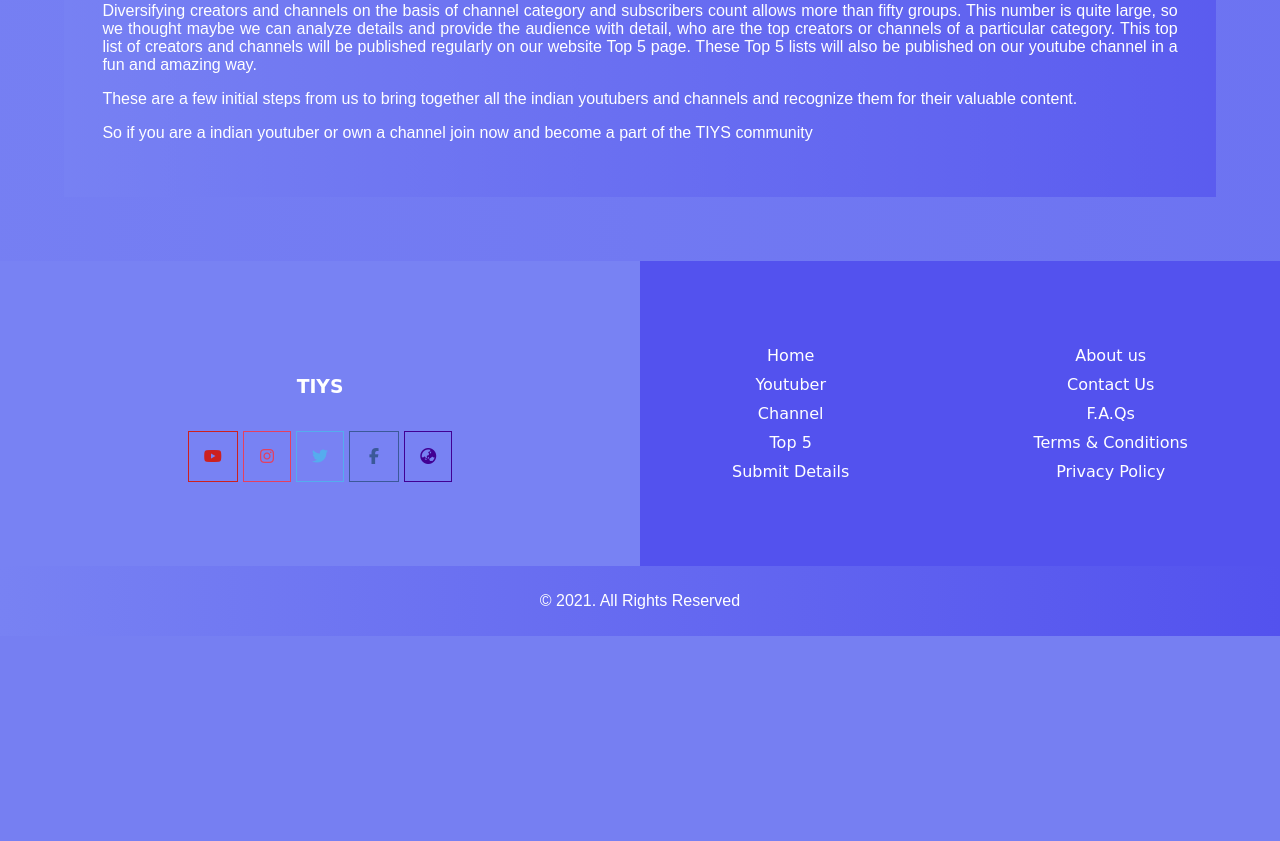
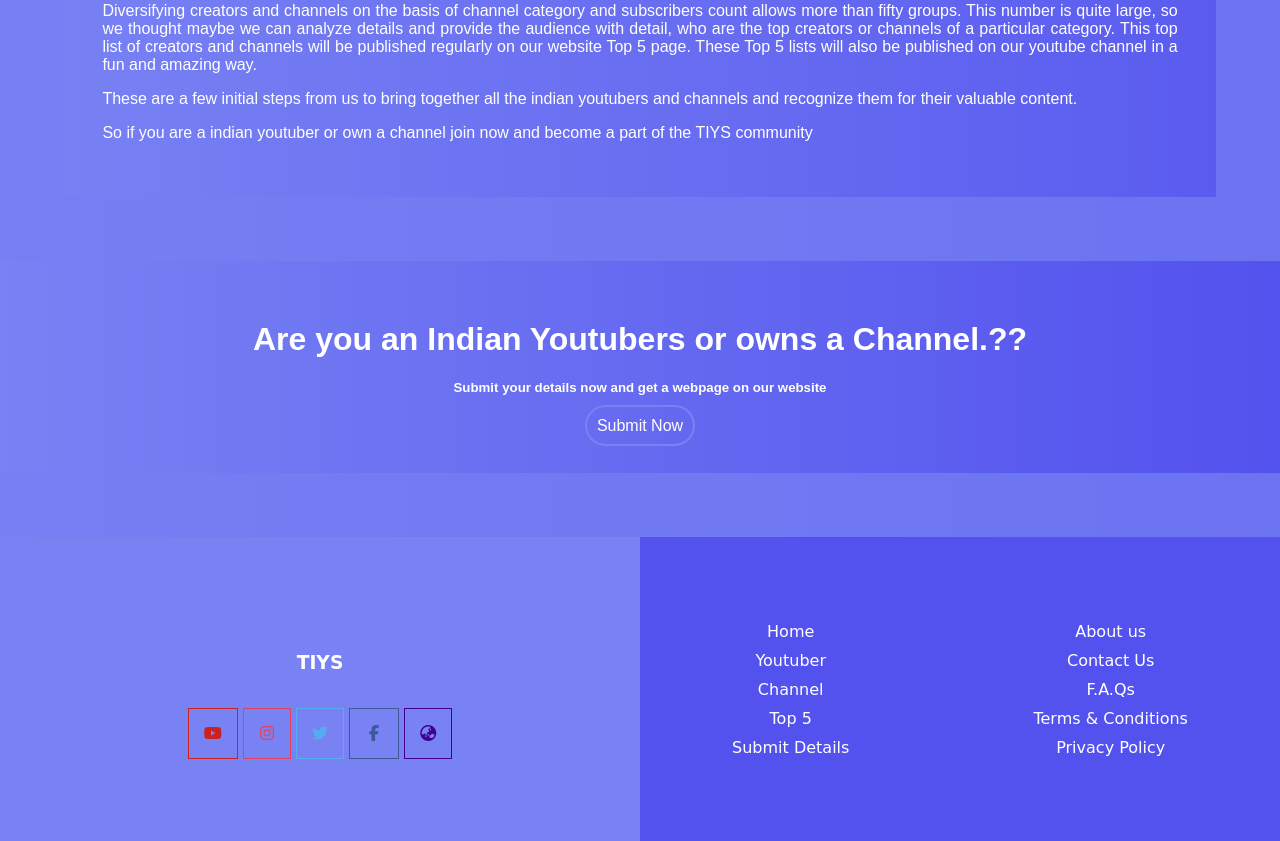
Before and after one commit to myammedia/project-tin-beta, a Django app: page /about-us in a window 1280 px wide. Shown: the part 995-1836 px from the top of the page. Before the commit the page ends 1631 px from the top, so only its background shows below. Run offline with Django 3.2, Linux system fonts and the light colour scheme; data that the repository does not hold is empty; some libraries are stand-ins or nearby versions; some web fonts are replaced.

Commit message:
Update about.html

```diff
--- a/tiys/pages/templates/pages/about.html
+++ b/tiys/pages/templates/pages/about.html
@@ -70,5 +70,11 @@
         <p>These are a few initial steps from us to bring together all the indian youtubers and channels and recognize them for their valuable content.</p>
         <p>So if you are a indian youtuber or own a channel join now and become a part of the TIYS community</p>
     </div>
+
+    <div class="submit">
+        <h1>Are you an Indian Youtubers or owns a Channel.??</h1>
+        <h5>Submit your details now and get a webpage on our website</h5>
+        <a href="{% url 'submit-page' %}">Submit Now</a>
+    </div>
 </div>
 {% endblock %}
```
